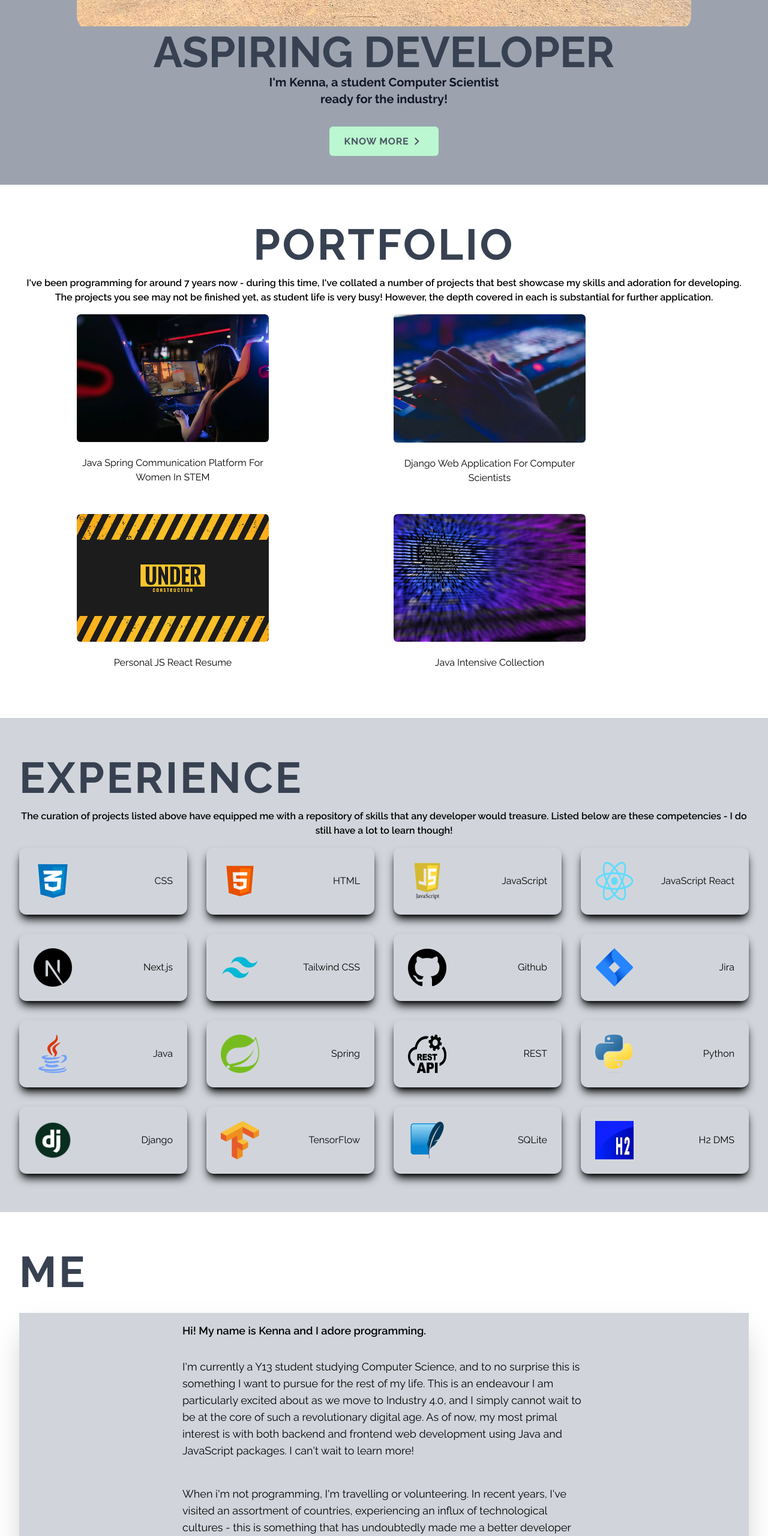
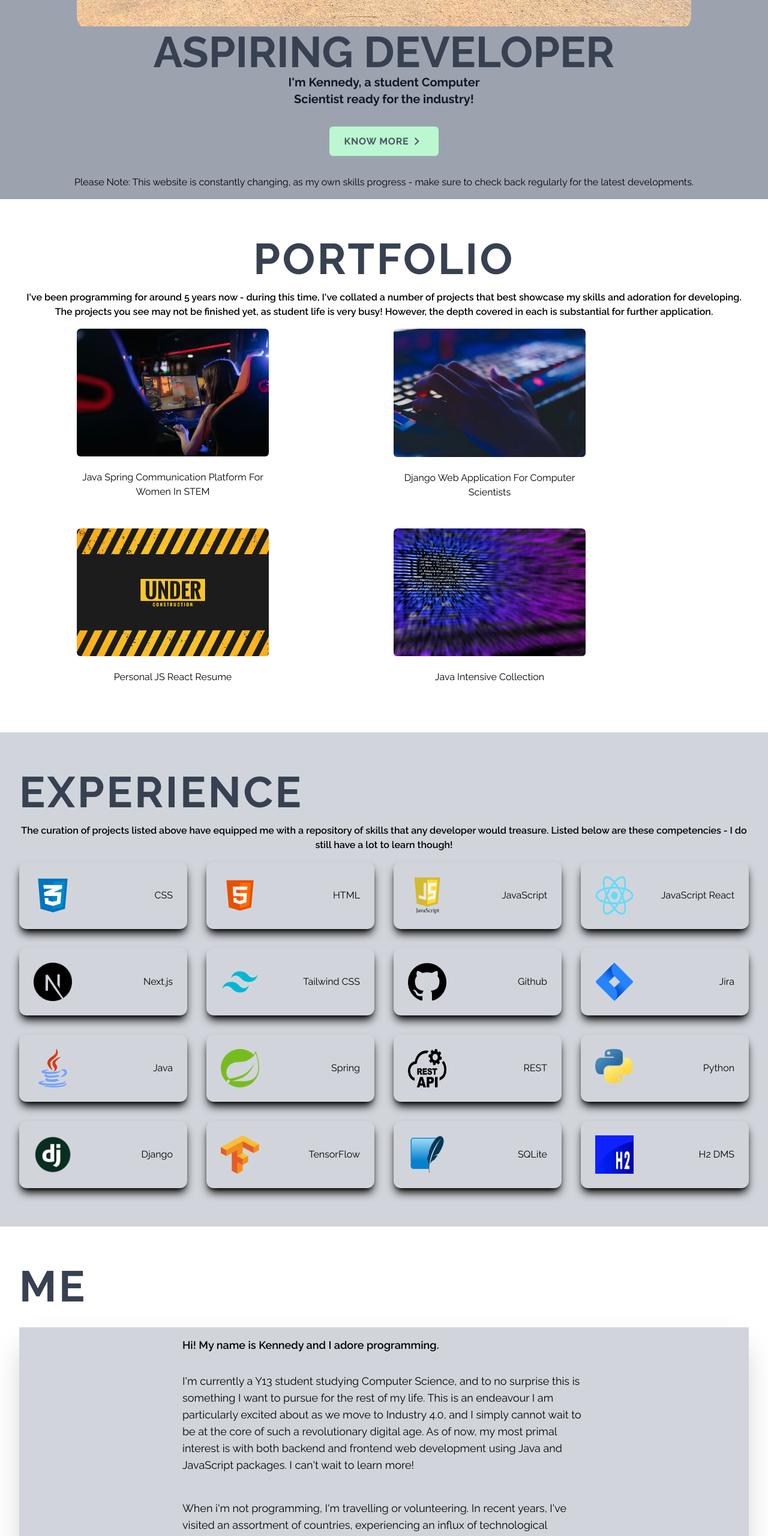
Before and after one commit to kenneduu/kennedy.me, a Next.js app: page / in a window 1280 px wide. Shown: the part 820-3381 px from the top of the page at 60% size. Built offline with nearby package versions, Linux system fonts and the light colour scheme.

Commit message:
Disclaimer update!

```diff
--- a/components/Homepage.jsx
+++ b/components/Homepage.jsx
@@ -11,13 +11,13 @@ const Homepage = () => {
       <div className="max-w-screen-2xl mx-auto w-full h-full pt-24
         p-4 flex flex-col justify-around items-center bg-gray-400">
         <div className="w-55 h-65 max-w-none overflow-hidden rounded-3xl">
-          <Image src={heroImage} alt="kenna"/>
+          <Image src={heroImage} alt="Kennedy"/>
         </div>
 
         <h1 className="uppercase font-bold text-gray-700 text-7xl"> Aspiring Developer </h1>
 
-        <p className = "text-gray-900 text-xl max-w-sm mx-auto font-bold text-center">
-          I'm Kenna, a student Computer Scientist ready for the industry! </p>
+        <h2 className = "text-gray-900 text-xl max-w-sm mx-auto font-bold text-center">
+          I'm Kennedy, a student Computer Scientist ready for the industry! </h2>
 
         <Link href='/#me'>
           <div className="group flex items-center justify-center my-8 bg-green-200 text-gray-600 px-6 py-3 font-bold
@@ -27,7 +27,12 @@ const Homepage = () => {
               <MdExpandMore size={25} />
             </span>
           </div>
+
         </Link>
+
+        <p className='text-center'> Please Note: This website is constantly changing, as my own skills progress
+- make sure to check back regularly for the latest developments.
+</p>
         </div>
 
   )
--- a/components/Me.jsx
+++ b/components/Me.jsx
@@ -13,7 +13,7 @@ const Me = () => {
 
         <div className="shadow-2xl my-8 px-8 bg-gray-300">
           <p className="py-4 max-w-2xl mx-auto text-lg font-semibold text-black">
-            Hi! My name is Kenna and I adore programming.
+            Hi! My name is Kennedy and I adore programming.
           </p>
           <p className="text-bold py-4 max-w-2xl mx-auto text-lg">
             I'm currently a Y13 student studying Computer Science, and to
@@ -72,7 +72,7 @@ const Me = () => {
 
         <p className="py-4 max-w-2xl mx-auto text-center text-gray-700 font-semibold"> This website was
         created using React, Next.JS framework and love, alongside
-        support from software developers' guidance. Hosted through AWS.  </p>
+        support from software developers' guidance. Hosted through Vercel.  </p>
 
         <p className="py-4 max-w-2xl mx-auto text-center font text-gray-700 text-xs">
         The images you see on this page are royalty-free. No regulations have been broken.
--- a/components/Navbar.jsx
+++ b/components/Navbar.jsx
@@ -34,7 +34,7 @@ const Navbar = () => {
     {
       id: 4,
       link: "me",
-    },
+    }
   ];
 
   return (
--- a/components/Portfolio.jsx
+++ b/components/Portfolio.jsx
@@ -46,7 +46,7 @@ const Portfolio = () => {
 
             <h2 className="text-5xl md:text-7xl tracking-wider uppercase text-gray-700
             font-bold"> Portfolio </h2>
-            <p className=" text-center py-4 font-semibold"> I've been programming for around 7 years now - during
+            <p className=" text-center py-4 font-semibold"> I've been programming for around 5 years now - during
             this time, I've collated a number of projects that best showcase my skills and adoration
             for developing. The projects you see may not be finished yet, as student life is very busy!
             However, the depth covered in each is substantial for further application.
--- a/pages/index.js
+++ b/pages/index.js
@@ -3,6 +3,7 @@ import Experience from "../components/Experience";
 import Homepage from "../components/Homepage";
 import Portfolio from "../components/Portfolio";
 import Me from "../components/Me";
+
 
 
 
@@ -14,9 +15,6 @@ export default function Home() {
       <Portfolio />
       <Experience />
       <Me />
-
-
-
     </div>
   )
 }
```
